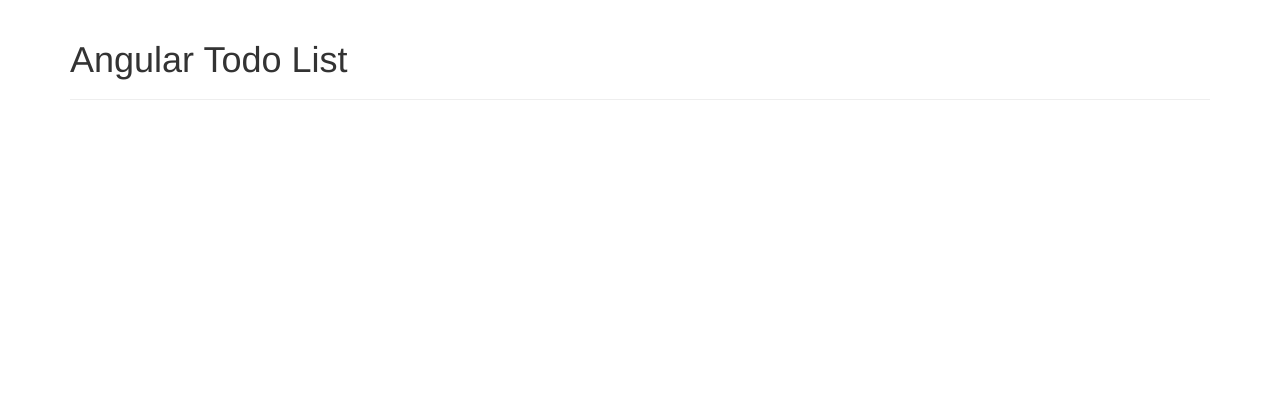
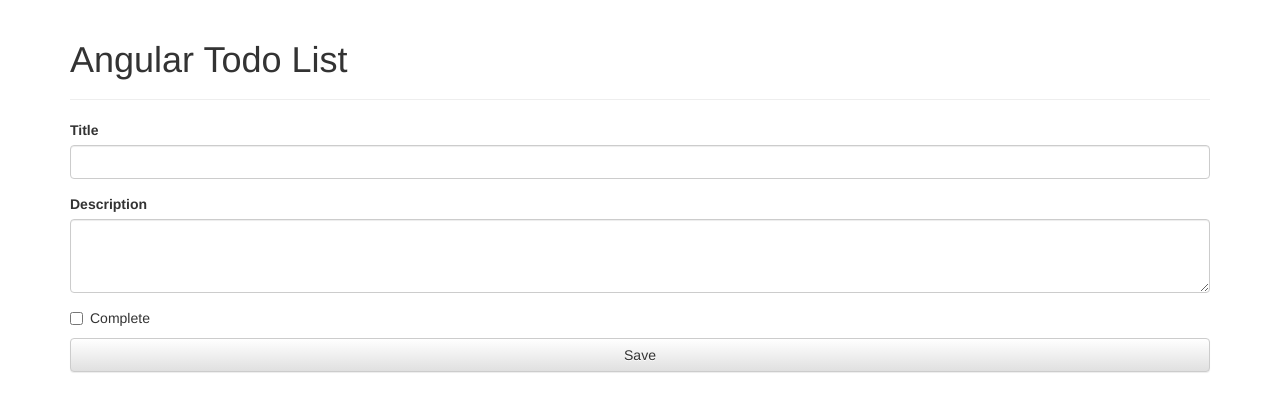
Before and after one commit to atwright147/angular-todo, a website: page index.html in a window 1280 px wide. Drawn offline with nearby package versions, Linux system fonts and the light colour scheme.

Commit message:
add a form

```diff
--- a/index.html
+++ b/index.html
@@ -11,7 +11,25 @@
 		<div class="page-header">
 			<h1>{{title}}</h1>
 		</div>
+
+		<form name="todoForm">
+			<div class="form-group">
+				<label for="todo-title">Title</label>
+				<input type="text" class="form-control" id="todo-title">
+			</div>
+			<div class="form-group">
+				<label for="todo-description">Description</label>
+				<textarea rows="3" class="form-control" id="todo-description"></textarea>
+			</div>
+			<div class="checkbox">
+				<label>
+					<input type="checkbox"> Complete
+				</label>
+			</div>
+			<button type="submit" class="btn btn-default btn-block">Save</button>
+		</form>
 	</div>
+
 	<script src="./bower_components/angular/angular.min.js"></script>
 	<script src="./js/app.js"></script>
 </body>
```
